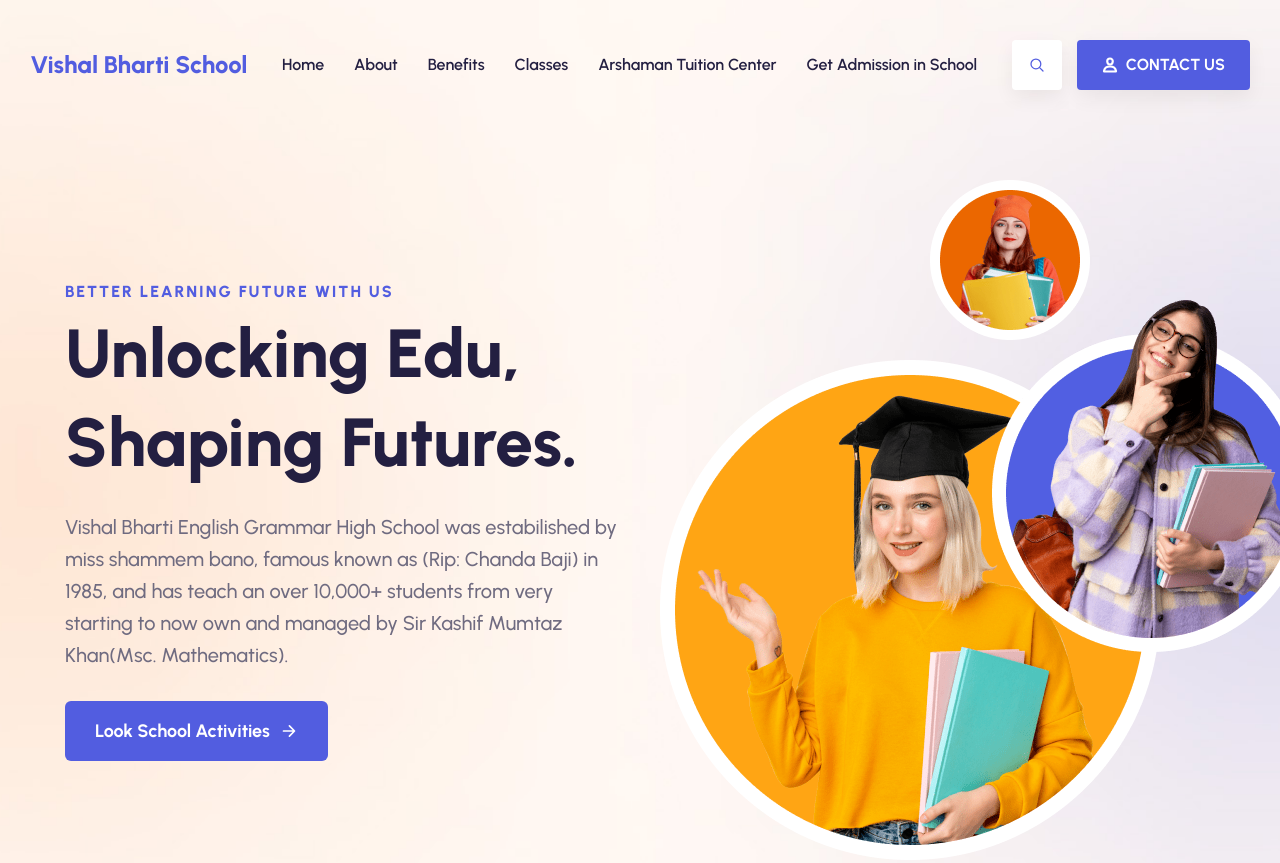
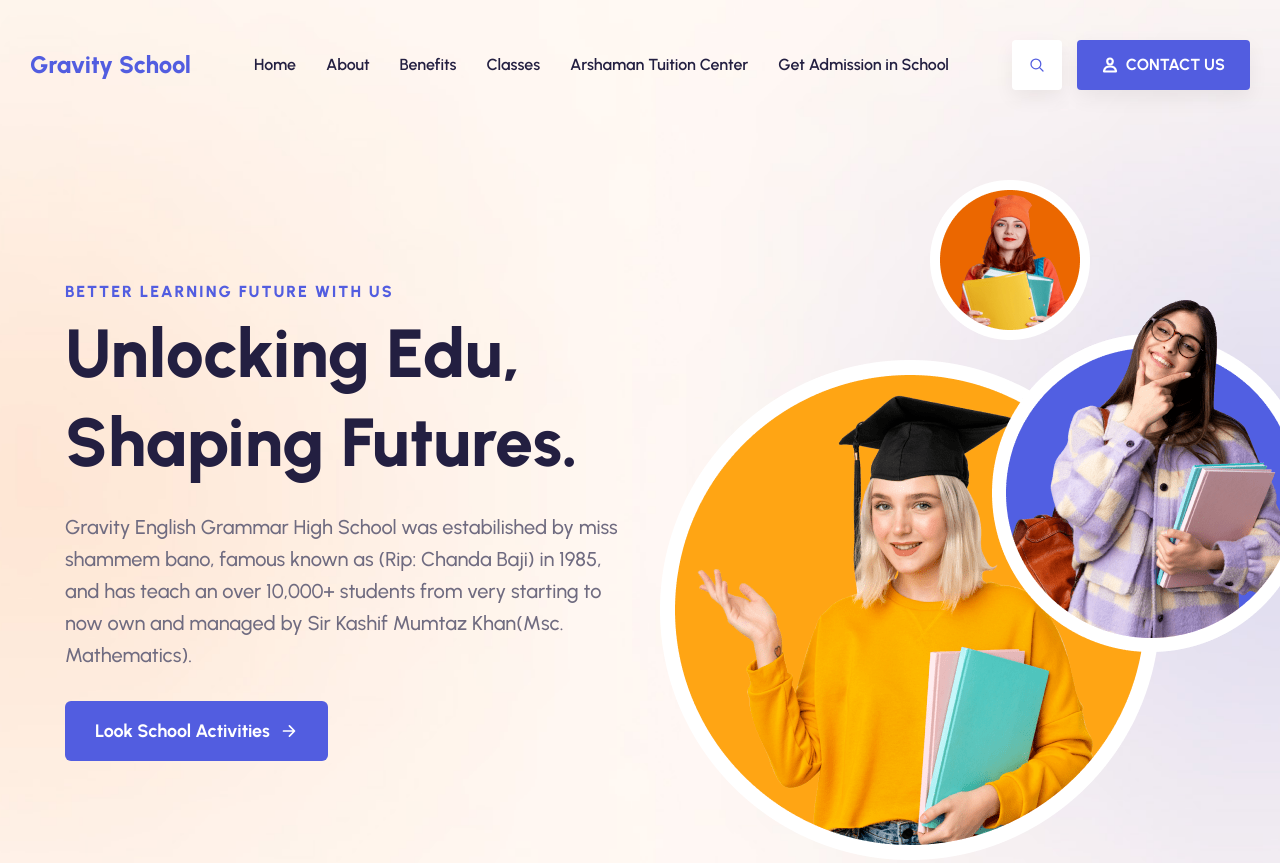
Before and after one commit to Sumit6307/Vishal-Bharti-School-Project, a plain HTML site: page index.html in a window 1280 px wide. Shown: the top 863 px of the page. Drawn offline with nearby package versions, Linux system fonts and the light colour scheme.

Commit message:
Add files via upload

```diff
--- a/index.html
+++ b/index.html
@@ -4,7 +4,7 @@
     <meta charset="UTF-8" />
     <meta http-equiv="X-UA-Compatible" content="IE=edge" />
     <meta name="viewport" content="width=device-width, initial-scale=1.0" />
-    <title> Vishal Bharti School </title>
+    <title> Gravity School </title>
 
     <!--
     - favicon
@@ -52,12 +52,12 @@
     <header class="header" data-header>
       <div class="container">
         <h1>
-          <a href="#" class="logo">Vishal Bharti School</a>
+          <a href="#" class="logo">Gravity School</a>
         </h1>
 
         <nav class="navbar" data-navbar>
           <div class="navbar-top">
-            <a href="#" class="logo">Vishal Bharti School</a>
+            <a href="#" class="logo">Gravity School</a>
 
             <button
               class="nav-close-btn"
@@ -187,7 +187,7 @@
               <h2 class="h1 hero-title">Unlocking Edu, Shaping Futures.</h2>
 
               <p class="hero-text">
-                Vishal Bharti English Grammar High School was estabilished by miss
+                Gravity English Grammar High School was estabilished by miss
                 shammem bano, famous known as (Rip: Chanda Baji) in 1985, and
                 has teach an over 10,000+ students from very starting to now own
                 and managed by Sir Kashif Mumtaz Khan(Msc. Mathematics).
@@ -363,7 +363,7 @@
         <section class="section category" id="benefits" aria-label="category">
           <div class="container">
             <p class="section-subtitle">
-              Benefits of learning from Vishal Bharti School
+              Benefits of learning from Gravity School
             </p>
 
             <h2 class="h2 section-title">
@@ -1117,7 +1117,7 @@
         >
           <div class="container">
             <p class="section-subtitle">
-              Get admission in Vishal Bharti school (Arshaman Tuition Center)
+              Get admission in Gravity school (Arshaman Tuition Center)
             </p>
 
             <h2 class="h2 section-title">
@@ -1167,7 +1167,7 @@
       <div class="container">
         <div class="footer-top">
           <div class="footer-brand">
-            <a href="#" class="logo">Vishal Bharti School</a>
+            <a href="#" class="logo">Gravity School</a>
 
             <p class="section-text">
               The best school to teach students about their important education
@@ -1314,7 +1314,7 @@
 
         <div class="footer-bottom">
           <p class="copyright">
-            Copyright 2024 Vishal Bharti School. All Rights Reserved by
+            Copyright 2024 Gravity School. All Rights Reserved by
             <a
               href="https://www.linkedin.com/in/sumit-kesarwani-35b63a286/"
               target="_blank"
```
